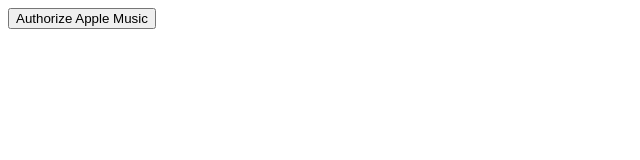
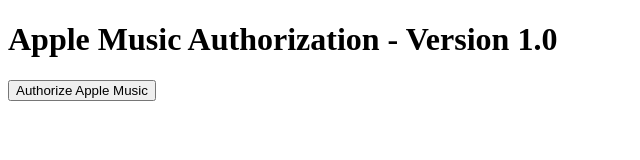
Before and after one commit to mitchellg-db/Apple-Music, a plain HTML site: page index.html in a window 1280 px wide. Shown: the whole page, without its empty margins (0-640 px from the left). Drawn offline with Linux system fonts and the light colour scheme.

Commit message:
Update index.html

```diff
--- a/index.html
+++ b/index.html
@@ -39,6 +39,7 @@
   </script>
 </head>
 <body>
+  <h1>Apple Music Authorization - Version 1.0</h1>
   <button id="authorize-button">Authorize Apple Music</button>
 </body>
 </html>
```
